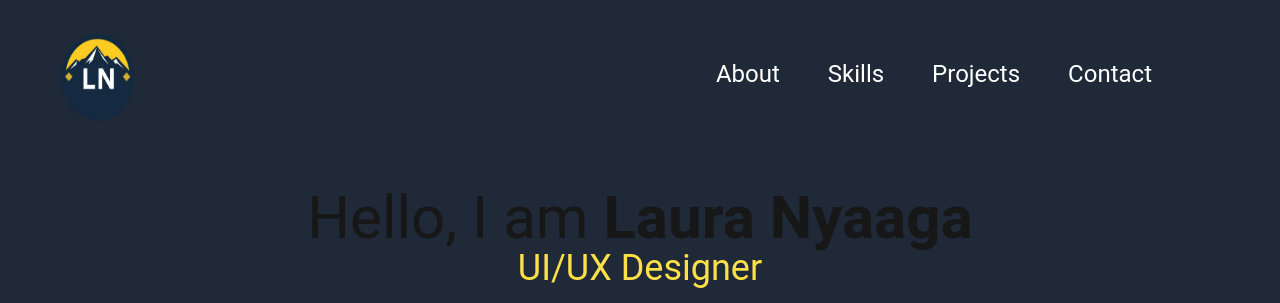
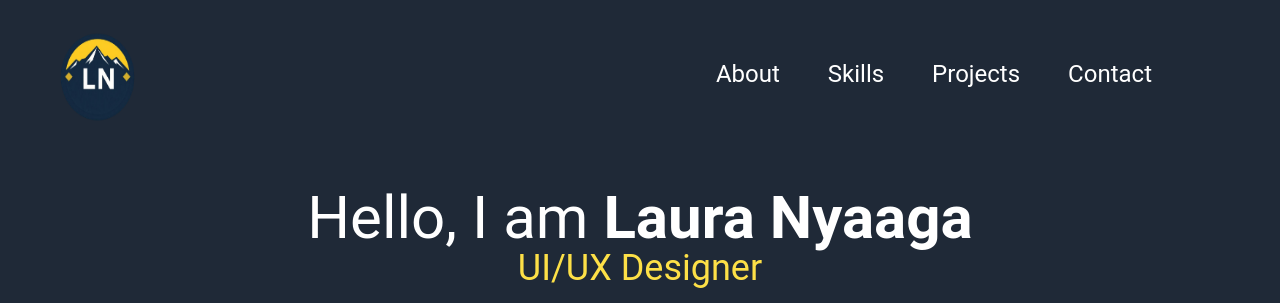
Before and after one commit to Laura-Nyaaga/portfolio, a Next.js app: page / in a window 1280 px wide. Shown: the top 303 px of the page. Built offline with nearby package versions, Linux system fonts and the light colour scheme; no server answers.

Commit message:
Update logo.js

```diff
--- a/src/app/components/Logo/logo.js
+++ b/src/app/components/Logo/logo.js
@@ -27,9 +27,9 @@
       className="px-4 sm:px-6 lg:px-8 pt-6 sm:py-8 lg:py-10 text-center bg-gray-800 mx-auto items-center font-['Roboto']"
     >
       <div className="leading-normal">
-        <h5 className="text-3xl sm:text-4xl lg:text-6xl w-full">
+        <h5 className="text-white text-3xl sm:text-4xl lg:text-6xl w-full">
           Hello, I am{" "}
-          <span className="text-3xl sm:text-4xl lg:text-6xl font-bold">
+          <span className="text-white text-3xl sm:text-4xl lg:text-6xl font-bold">
             Laura Nyaaga
           </span>
         </h5>
```
